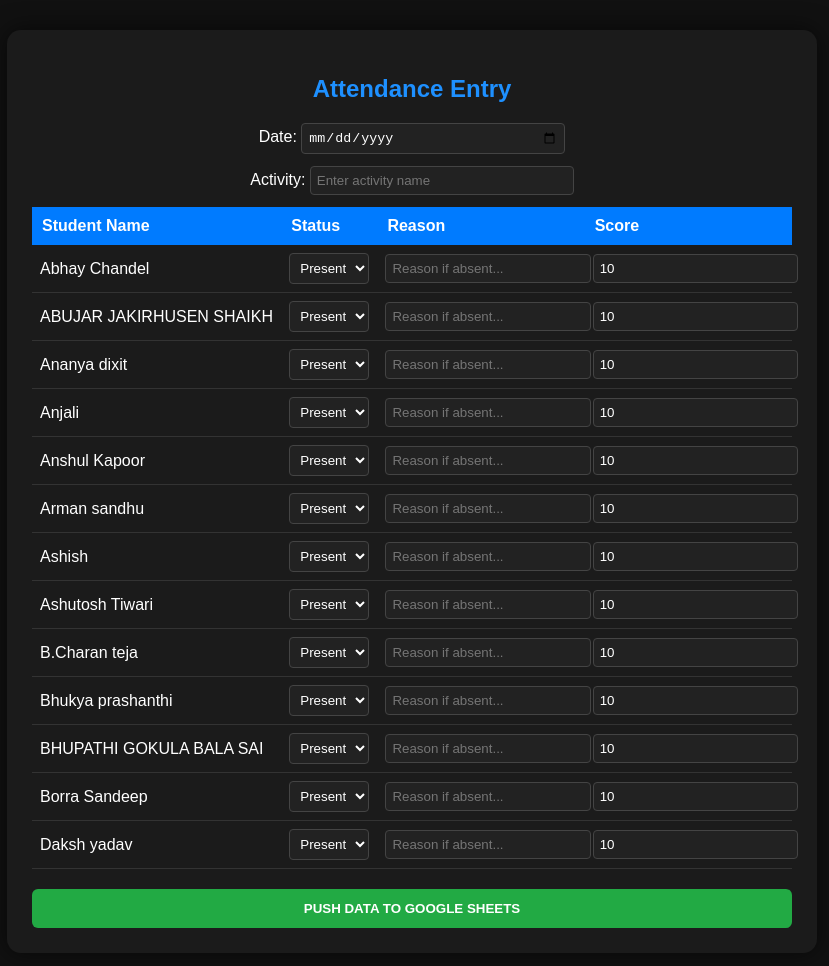
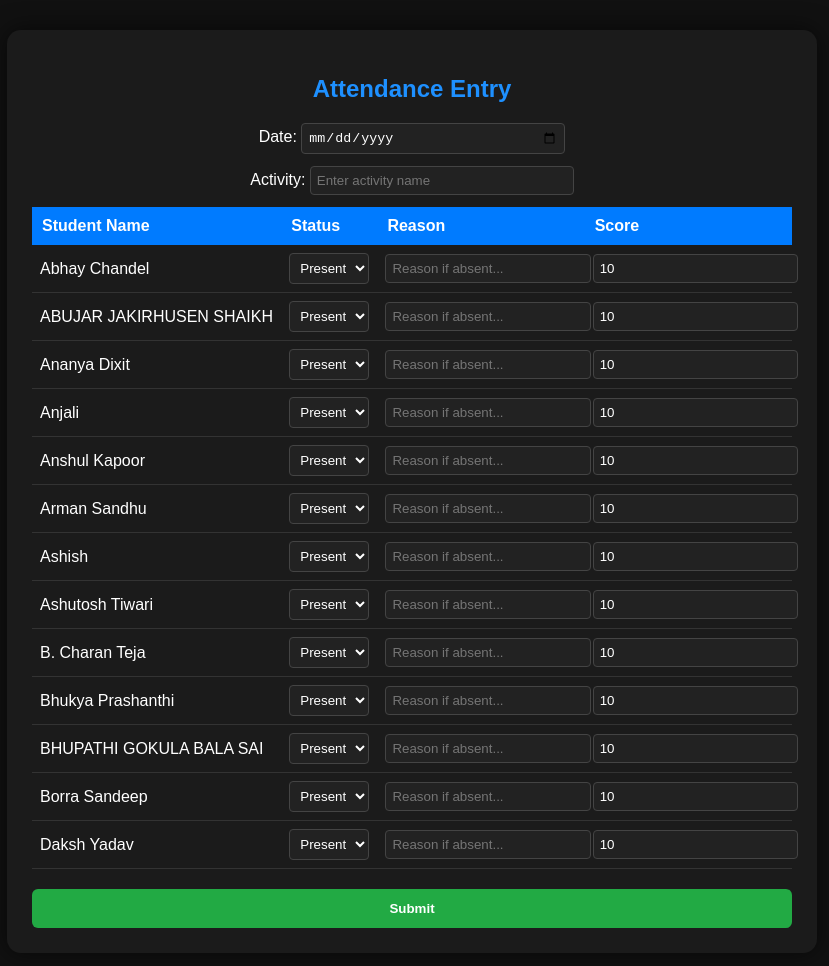
Before and after one commit to minnu2005/RISHI, a plain HTML site: page index.html in a window 1280 px wide. Shown: the whole page, without its empty margins (228-1057 px from the left). Drawn offline with Linux system fonts and the light colour scheme.

Commit message:
Update index.html

```diff
--- a/index.html
+++ b/index.html
@@ -112,7 +112,7 @@ Activity:
 <tbody></tbody>
 </table>
 
-<button onclick="submitData()">PUSH DATA TO GOOGLE SHEETS</button>
+<button onclick="submitData()">Submit</button>
 
 </div>
 
@@ -121,17 +121,17 @@ Activity:
 const students = [
 "Abhay Chandel",
 "ABUJAR JAKIRHUSEN SHAIKH",
-"Ananya dixit",
+"Ananya Dixit",
 "Anjali",
 "Anshul Kapoor",
-"Arman sandhu",
+"Arman Sandhu",
 "Ashish",
 "Ashutosh Tiwari",
-"B.Charan teja",
-"Bhukya prashanthi",
+"B. Charan Teja",
+"Bhukya Prashanthi",
 "BHUPATHI GOKULA BALA SAI",
 "Borra Sandeep",
-"Daksh yadav"
+"Daksh Yadav"
 ];
 
 const tbody = document.querySelector("#table tbody");
```
